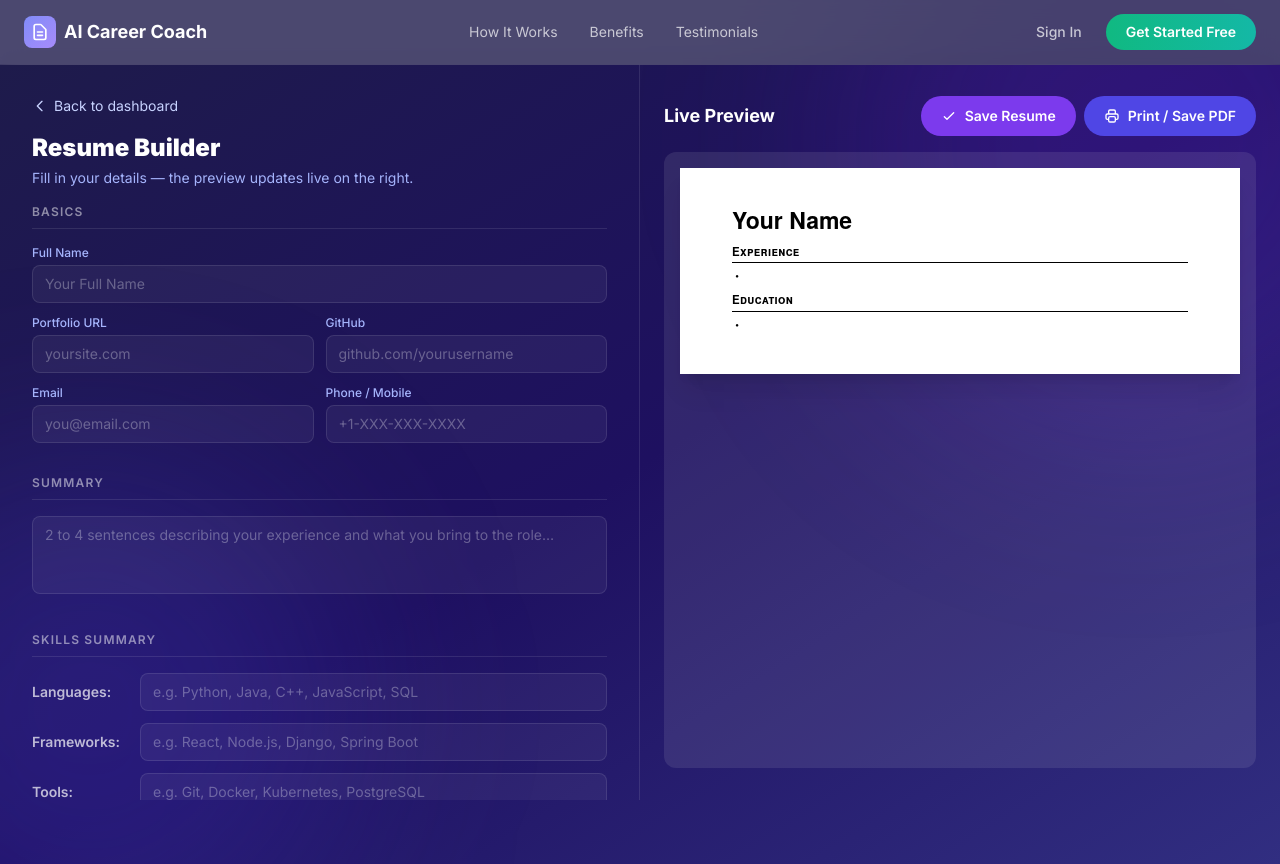
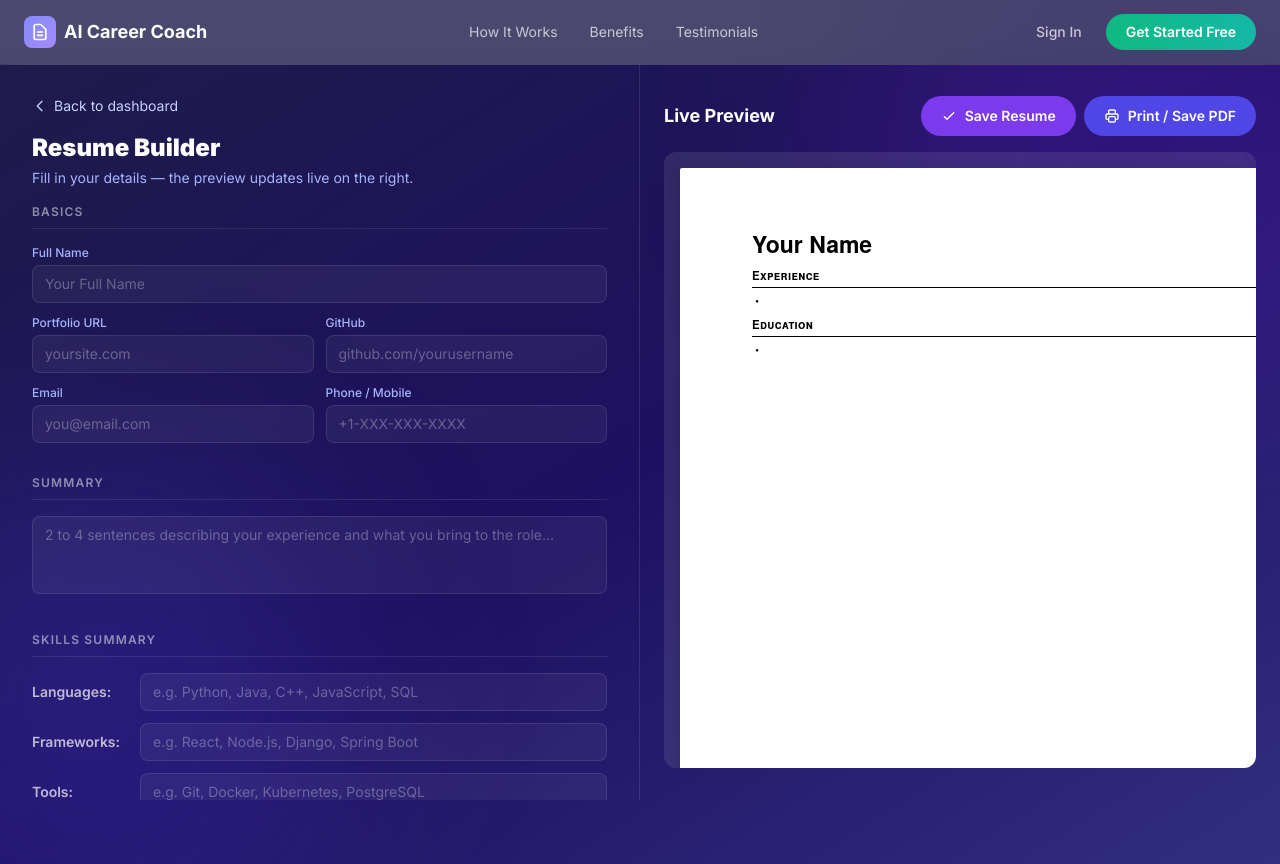
Before and after one commit to immahesh007/AICareerCoach, a Next.js app in the folder frontend/: page /resume-builder in a window 1280 px wide. Built offline with nearby package versions, Linux system fonts and the light colour scheme.

Commit message:
print preview corrected, format sized to A4 size

```diff
--- a/frontend/components/resume-builder/ResumeBuilderClient.tsx
+++ b/frontend/components/resume-builder/ResumeBuilderClient.tsx
@@ -376,24 +376,22 @@ export default function ResumeBuilderClient() {
   const removeVol = (i: number) =>
     setData(d => ({ ...d, volunteer: d.volunteer.filter((_, idx) => idx !== i) }));
 
-  // ── print ─────────────────────────────────────────────────────────────────
+  // ── print / save PDF (same-page print → no about:blank tab) ──────────────
+  // We trigger window.print() on this page. globals.css has the @media print
+  // rules that hide everything except #resume-preview and remove browser
+  // headers/footers via @page margin:0. The browser's "Save as PDF"
+  // destination then produces a clean A4 PDF that matches the live preview.
   const handlePrint = useCallback(() => {
-    const el = document.getElementById('resume-preview');
-    if (!el) return;
-    const w = window.open('', '_blank');
-    if (!w) return;
-    w.document.write(`<!DOCTYPE html><html><head>
-      <title>${data.basics.name || 'Resume'}</title>
-      <meta charset="utf-8">
-      <style>
-        *{box-sizing:border-box;margin:0;padding:0;}
-        body{font-family:'TeX Gyre Heros','Helvetica Neue',Helvetica,Arial,sans-serif;}
-        @page{margin:0;size:letter;}
-      </style>
-    </head><body>${el.outerHTML}</body></html>`);
-    w.document.close();
-    w.focus();
-    setTimeout(() => w.print(), 300);
+    const previousTitle = document.title;
+    // The print header (if the user has it enabled) reads document.title, so
+    // pick a clean filename-style title and restore the old one after.
+    document.title = (data.basics.name || 'Resume').trim();
+    const restore = () => {
+      document.title = previousTitle;
+      window.removeEventListener('afterprint', restore);
+    };
+    window.addEventListener('afterprint', restore);
+    window.print();
   }, [data.basics.name]);
 
   // ─────────────────────────────────────────────────────────────────────────
@@ -797,7 +795,7 @@ export default function ResumeBuilderClient() {
           )}
 
           <div className="flex-1 overflow-auto rounded-xl bg-gray-200/10 p-4">
-            <div className="bg-white shadow-xl rounded">
+            <div className="w-fit mx-auto">
               <ResumePreview data={data} />
             </div>
           </div>
--- a/frontend/components/resume-builder/ResumePreview.tsx
+++ b/frontend/components/resume-builder/ResumePreview.tsx
@@ -1,6 +1,17 @@
 'use client';
 
+import { useLayoutEffect, useMemo, useRef, useState } from 'react';
+import type { ReactNode } from 'react';
 import type { ResumeData } from '@/types/resume';
+
+// ─── A4 page geometry (matches LaTeX template margins) ───────────────────────
+
+const PAGE_WIDTH_MM = 210;
+const PAGE_HEIGHT_MM = 297;
+const PADDING_V_MM = 16.51; // 0.65 in
+const PADDING_H_MM = 19.05; // 0.75 in
+const MM_PER_PX = 25.4 / 96; // CSS px → mm at 96dpi
+const INNER_HEIGHT_PX = (PAGE_HEIGHT_MM - 2 * PADDING_V_MM) / MM_PER_PX;
 
 // ─── style constants ──────────────────────────────────────────────────────────
 
@@ -10,9 +21,6 @@ const S = {
     fontSize: '10.5px',
     color: '#000',
     lineHeight: '1.45',
-    backgroundColor: '#fff',
-    padding: '38px 52px',
-    width: '100%',
     boxSizing: 'border-box' as const,
   },
   name: {
@@ -88,7 +96,7 @@ function SectionHeader({ title }: { title: string }) {
   );
 }
 
-function BulletRow({ children }: { children: React.ReactNode }) {
+function BulletRow({ children }: { children: ReactNode }) {
   return (
     <div style={S.bulletRow}>
       <span style={S.bullet}>•</span>
@@ -97,17 +105,28 @@ function BulletRow({ children }: { children: React.ReactNode }) {
   );
 }
 
-// ─── main component ───────────────────────────────────────────────────────────
+// ─── block builder ────────────────────────────────────────────────────────────
+//
+// The resume is split into independently-measurable blocks. Each block is one
+// header, one paragraph, or one entry (per company, per project, per award…).
+// `keepWithNext` is set on section headers so that a section title never ends
+// up alone at the bottom of a page — it always stays with at least the first
+// item of its section.
 
-export default function ResumePreview({ data }: { data: ResumeData }) {
+type Block = {
+  key: string;
+  el: ReactNode;
+  keepWithNext?: boolean;
+};
+
+function buildBlocks(data: ResumeData): Block[] {
+  const blocks: Block[] = [];
   const { basics, summary, education, skillCategories, experience, projects, publications, awards, volunteer } = data;
 
-  const any = (arr?: unknown[]) => arr && arr.length > 0;
-
-  return (
-    <div id="resume-preview" style={S.page}>
-
-      {/* ── HEADER ─────────────────────────────────────────────────────────── */}
+  // ── HEADER ─────────────────────────────────────────────────────────────────
+  blocks.push({
+    key: 'header',
+    el: (
       <div style={S.headerWrap}>
         <div>
           <div style={S.name}>{basics.name || 'Your Name'}</div>
@@ -123,35 +142,46 @@ export default function ResumePreview({ data }: { data: ResumeData }) {
           {basics.phone && <div style={S.contactLine}>Mobile: &nbsp;{basics.phone}</div>}
         </div>
       </div>
+    ),
+  });
 
-      {/* ── SUMMARY ────────────────────────────────────────────────────────── */}
-      {summary && summary.trim() && (
-        <>
-          <SectionHeader title="Summary" />
-          <div style={{ marginBottom: '4px' }}>{summary}</div>
-        </>
-      )}
+  // ── SUMMARY ────────────────────────────────────────────────────────────────
+  if (summary && summary.trim()) {
+    blocks.push({ key: 'summary-h', el: <SectionHeader title="Summary" />, keepWithNext: true });
+    blocks.push({
+      key: 'summary',
+      el: <div style={{ marginBottom: '4px' }}>{summary}</div>,
+    });
+  }
 
-      {/* ── SKILLS SUMMARY ─────────────────────────────────────────────────── */}
-      {any(skillCategories) && skillCategories.some(s => s.items.trim()) && (
-        <>
-          <SectionHeader title="Skills Summary" />
-          {skillCategories.filter(s => s.items.trim()).map((skill, i) => (
-            <BulletRow key={i}>
+  // ── SKILLS SUMMARY ─────────────────────────────────────────────────────────
+  const skills = skillCategories?.filter(s => s.items.trim()) ?? [];
+  if (skills.length) {
+    blocks.push({ key: 'skills-h', el: <SectionHeader title="Skills Summary" />, keepWithNext: true });
+    skills.forEach((skill, i) => {
+      blocks.push({
+        key: `skill-${i}`,
+        el: (
+          <BulletRow>
             <span>
               <strong>{skill.category}</strong>:&nbsp;&nbsp;&nbsp;{skill.items}
             </span>
           </BulletRow>
-          ))}
-        </>
-      )}
+        ),
+        // Keep title with first row only; subsequent skill rows can break freely.
+        keepWithNext: i === 0 ? false : false,
+      });
+    });
+  }
 
-      {/* ── EXPERIENCE ─────────────────────────────────────────────────────── */}
-      {any(experience) && (
-        <>
-          <SectionHeader title="Experience" />
-          {experience.map((exp, i) => (
-            <BulletRow key={i}>
+  // ── EXPERIENCE ─────────────────────────────────────────────────────────────
+  if (experience?.length) {
+    blocks.push({ key: 'exp-h', el: <SectionHeader title="Experience" />, keepWithNext: true });
+    experience.forEach((exp, i) => {
+      blocks.push({
+        key: `exp-${i}`,
+        el: (
+          <BulletRow>
             <div style={S.twoCol}>
               <span style={{ fontWeight: 'bold' }}>{exp.company}</span>
               <span style={{ whiteSpace: 'nowrap' as const }}>{exp.location}</span>
@@ -164,7 +194,6 @@ export default function ResumePreview({ data }: { data: ResumeData }) {
               <div key={bi} style={S.subBulletWrap}>
                 <span style={S.subBullet}>○</span>
                 <span style={{ flex: 1 }}>
-                    {/* Bold the "Title:" prefix if present */}
                   {b.includes(': ') ? (
                     <>
                       <strong>{b.split(': ')[0]}</strong>
@@ -175,16 +204,20 @@ export default function ResumePreview({ data }: { data: ResumeData }) {
               </div>
             ))}
           </BulletRow>
-          ))}
-        </>
-      )}
+        ),
+      });
+    });
+  }
 
-      {/* ── PROJECTS ───────────────────────────────────────────────────────── */}
-      {any(projects) && projects.some(p => p.name.trim()) && (
-        <>
-          <SectionHeader title="Projects" />
-          {projects.filter(p => p.name.trim()).map((proj, i) => (
-            <BulletRow key={i}>
+  // ── PROJECTS ───────────────────────────────────────────────────────────────
+  const validProjects = projects?.filter(p => p.name.trim()) ?? [];
+  if (validProjects.length) {
+    blocks.push({ key: 'projects-h', el: <SectionHeader title="Projects" />, keepWithNext: true });
+    validProjects.forEach((proj, i) => {
+      blocks.push({
+        key: `proj-${i}`,
+        el: (
+          <BulletRow>
             <span>
               <strong>{proj.name}</strong>
               {proj.tags && ` (${proj.tags})`}
@@ -193,16 +226,20 @@ export default function ResumePreview({ data }: { data: ResumeData }) {
               {proj.date && ` (${proj.date})`}
             </span>
           </BulletRow>
-          ))}
-        </>
-      )}
+        ),
+      });
+    });
+  }
 
-      {/* ── PUBLICATIONS ───────────────────────────────────────────────────── */}
-      {any(publications) && publications.some(p => p.title.trim()) && (
-        <>
-          <SectionHeader title="Publications" />
-          {publications.filter(p => p.title.trim()).map((pub, i) => (
-            <BulletRow key={i}>
+  // ── PUBLICATIONS ───────────────────────────────────────────────────────────
+  const validPubs = publications?.filter(p => p.title.trim()) ?? [];
+  if (validPubs.length) {
+    blocks.push({ key: 'pubs-h', el: <SectionHeader title="Publications" />, keepWithNext: true });
+    validPubs.forEach((pub, i) => {
+      blocks.push({
+        key: `pub-${i}`,
+        el: (
+          <BulletRow>
             <span>
               {pub.prefix && <><strong>{pub.prefix}:</strong>{' '}</>}
               <strong>{pub.title}</strong>
@@ -212,16 +249,19 @@ export default function ResumePreview({ data }: { data: ResumeData }) {
               {pub.date && ` (${pub.date})`}
             </span>
           </BulletRow>
-          ))}
-        </>
-      )}
+        ),
+      });
+    });
+  }
 
-      {/* ── EDUCATION ──────────────────────────────────────────────────────── */}
-      {any(education) && (
-        <>
-          <SectionHeader title="Education" />
-          {education.map((edu, i) => (
-            <BulletRow key={i}>
+  // ── EDUCATION ──────────────────────────────────────────────────────────────
+  if (education?.length) {
+    blocks.push({ key: 'edu-h', el: <SectionHeader title="Education" />, keepWithNext: true });
+    education.forEach((edu, i) => {
+      blocks.push({
+        key: `edu-${i}`,
+        el: (
+          <BulletRow>
             <div style={S.twoCol}>
               <span style={{ fontWeight: 'bold' }}>{edu.institution}</span>
               <span style={{ whiteSpace: 'nowrap' as const }}>{edu.location}</span>
@@ -238,31 +278,39 @@ export default function ResumePreview({ data }: { data: ResumeData }) {
               </div>
             )}
           </BulletRow>
-          ))}
-        </>
-      )}
+        ),
+      });
+    });
+  }
 
-      {/* ── HONORS AND AWARDS ──────────────────────────────────────────────── */}
-      {any(awards) && awards.some(a => a.name.trim()) && (
-        <>
-          <SectionHeader title="Honors And Awards" />
-          {awards.filter(a => a.name.trim()).map((award, i) => (
-            <BulletRow key={i}>
+  // ── HONORS AND AWARDS ─────────────────────────────────────────────────────
+  const validAwards = awards?.filter(a => a.name.trim()) ?? [];
+  if (validAwards.length) {
+    blocks.push({ key: 'awards-h', el: <SectionHeader title="Honors And Awards" />, keepWithNext: true });
+    validAwards.forEach((award, i) => {
+      blocks.push({
+        key: `award-${i}`,
+        el: (
+          <BulletRow>
             <span>
               {award.name}
               {award.date && ` - ${award.date}`}
             </span>
           </BulletRow>
-          ))}
-        </>
-      )}
+        ),
+      });
+    });
+  }
 
-      {/* ── VOLUNTEER EXPERIENCE ───────────────────────────────────────────── */}
-      {any(volunteer) && volunteer.some(v => v.org.trim()) && (
-        <>
-          <SectionHeader title="Volunteer Experience" />
-          {volunteer.filter(v => v.org.trim()).map((vol, i) => (
-            <BulletRow key={i}>
+  // ── VOLUNTEER EXPERIENCE ──────────────────────────────────────────────────
+  const validVol = volunteer?.filter(v => v.org.trim()) ?? [];
+  if (validVol.length) {
+    blocks.push({ key: 'vol-h', el: <SectionHeader title="Volunteer Experience" />, keepWithNext: true });
+    validVol.forEach((vol, i) => {
+      blocks.push({
+        key: `vol-${i}`,
+        el: (
+          <BulletRow>
             <div style={S.twoCol}>
               <span style={{ fontWeight: 'bold' }}>{vol.org}</span>
               <span style={{ whiteSpace: 'nowrap' as const }}>{vol.location}</span>
@@ -274,9 +322,155 @@ export default function ResumePreview({ data }: { data: ResumeData }) {
               </span>
             </div>
           </BulletRow>
+        ),
+      });
+    });
+  }
+
+  return blocks;
+}
+
+// ─── page packing ─────────────────────────────────────────────────────────────
+//
+// Greedy: walk the block list, fit as many as possible into the current page.
+// Treat a `keepWithNext` block + its following block as an atomic unit so a
+// section header never lands alone at the foot of a page.
+
+function packIntoPages(
+  blocks: Block[],
+  heights: number[],
+  pageInnerPx: number,
+): number[][] {
+  if (blocks.length === 0) return [[]];
+  const pages: number[][] = [];
+  let current: number[] = [];
+  let currentH = 0;
+
+  let i = 0;
+  while (i < blocks.length) {
+    // Build the atomic unit starting at i (header glued to next block).
+    let unitEnd = i;
+    let unitH = heights[i] ?? 0;
+    while (blocks[unitEnd]?.keepWithNext && unitEnd + 1 < blocks.length) {
+      unitEnd++;
+      unitH += heights[unitEnd] ?? 0;
+    }
+
+    const fits = currentH + unitH <= pageInnerPx;
+    if (!fits && current.length > 0) {
+      pages.push(current);
+      current = [];
+      currentH = 0;
+    }
+
+    for (let j = i; j <= unitEnd; j++) {
+      current.push(j);
+      currentH += heights[j] ?? 0;
+    }
+    i = unitEnd + 1;
+  }
+
+  if (current.length > 0) pages.push(current);
+  return pages.length ? pages : [[]];
+}
+
+// ─── main component ──────────────────────────────────────────────────────────
+
+export default function ResumePreview({ data }: { data: ResumeData }) {
+  const blocks = useMemo(() => buildBlocks(data), [data]);
+  const measureRefs = useRef<(HTMLDivElement | null)[]>([]);
+  const [pages, setPages] = useState<number[][]>(() => [blocks.map((_, i) => i)]);
+
+  useLayoutEffect(() => {
+    // Re-measure on every blocks change (i.e., every data edit).
+    const recompute = () => {
+      const heights = blocks.map((_, i) => measureRefs.current[i]?.offsetHeight ?? 0);
+      setPages(prev => {
+        const next = packIntoPages(blocks, heights, INNER_HEIGHT_PX);
+        // Avoid spurious updates when nothing meaningfully changed.
+        if (
+          prev.length === next.length &&
+          prev.every((p, i) => p.length === next[i].length && p.every((v, j) => v === next[i][j]))
+        ) {
+          return prev;
+        }
+        return next;
+      });
+    };
+    recompute();
+    // Re-measure when any block resizes (fonts loaded, content reflowed, etc.)
+    const ro = new ResizeObserver(recompute);
+    measureRefs.current.forEach(el => el && ro.observe(el));
+    return () => ro.disconnect();
+  }, [blocks]);
+
+  return (
+    <>
+      {/*
+        Hidden measurement column. Each block is rendered at the exact width it
+        will appear at in a real page (210mm − 2 × 19.05mm padding), so the
+        offsetHeight we read here is the height it will occupy in the live page.
+        Also serves as the print source — `handleDownload` reads its outerHTML
+        if you ever wire a browser-print fallback in.
+      */}
+      <div
+        id="resume-print"
+        aria-hidden
+        style={{
+          position: 'fixed',
+          top: 0,
+          left: '-99999px',
+          width: `${PAGE_WIDTH_MM - 2 * PADDING_H_MM}mm`,
+          visibility: 'hidden',
+          pointerEvents: 'none',
+        }}
+      >
+        <div style={S.page}>
+          {blocks.map((b, i) => (
+            <div
+              key={b.key}
+              ref={el => {
+                measureRefs.current[i] = el;
+              }}
+            >
+              {b.el}
+            </div>
           ))}
+        </div>
+      </div>
+
+      {/* Visible: stack of A4 pages, each carrying the blocks assigned to it. */}
+      <div
+        id="resume-preview"
+        style={{
+          display: 'flex',
+          flexDirection: 'column',
+          alignItems: 'center',
+          gap: '16px',
+        }}
+      >
+        {pages.map((pageBlockIdxs, pi) => (
+          <div
+            key={pi}
+            style={{
+              width: `${PAGE_WIDTH_MM}mm`,
+              minHeight: `${PAGE_HEIGHT_MM}mm`,
+              background: '#fff',
+              boxShadow: '0 4px 12px rgba(0, 0, 0, 0.18)',
+              borderRadius: '2px',
+              padding: `${PADDING_V_MM}mm ${PADDING_H_MM}mm`,
+              boxSizing: 'border-box',
+              flexShrink: 0,
+            }}
+          >
+            <div style={S.page}>
+              {pageBlockIdxs.map(idx => (
+                <div key={blocks[idx].key}>{blocks[idx].el}</div>
+              ))}
+            </div>
+          </div>
+        ))}
+      </div>
     </>
-      )}
-    </div>
   );
 }
```
Also changed, not shown: frontend/app/globals.css (+57 -0 lines), frontend/app/saved-resumes/[id]/page.tsx (+10 -18 lines), 2 other files (tests, documents, lock files or other folders). Lines whose indentation alone changed are shown as unchanged.
